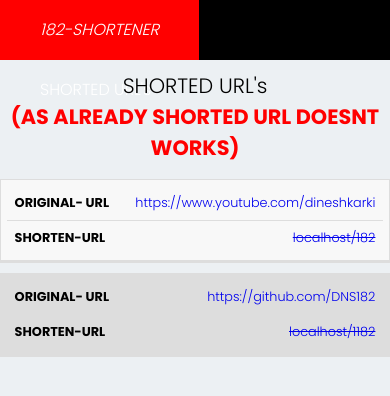
After one commit to DNS182/url_shorten, a Django app: page /shorted_urls/ in a window 390 px wide. The commit adds this page. Shown: the top 396 px of the page. Run offline with Django 4.2, Linux system fonts and the light colour scheme; data comes from the database, SQL or seed files in the repository; both versions use the stored data as it was after the commit.

Commit message:
Responsive and Database Cleared With Extra Css

```diff
--- a/shorted/urls.py
+++ b/shorted/urls.py
@@ -2,6 +2,7 @@ from django.urls import path
 from . import views
 
 urlpatterns = [
-    path('', views.index , name='index'),
+    path('', views.index , name='home'),
+    path('shorted_urls/', views.shorted , name='shorted_urls'),
     path('<slug:key>/' , views.redirector , name='redirect')
 ]
--- a/shorted/views.py
+++ b/shorted/views.py
@@ -8,6 +8,7 @@ from .forms import ShortnerForm
 from django.contrib.sites.shortcuts import get_current_site
 
 # Create your views here.
+
 def index(request):
     BASE_URL = get_current_site(request) #THIS IS OUR CURRENT SITE
     if request.method == 'POST':
@@ -16,13 +17,16 @@ def index(request):
             form.save()
             key = form.cleaned_data.get('key') #getting value from html field and assigning it to key.
             messages.success(request, f"URL has been successfully shortened to {BASE_URL}/{key}")
-            return redirect('index')
+            return redirect('home')
 
     else:
         form = ShortnerForm()
 
     return render(request , 'index.html' ,{'form' : form})
 
+def shorted(request):
+    shorts = Shortner.objects.all() #pulling out data from database
+    return render(request , 'shorted.html' ,{'shorts':shorts})
 
 #this is the key view to redirect shortened url to original url.
 def redirector(request , key):
--- /dev/null
+++ b/static/shorted.css
@@ -0,0 +1,106 @@
+@import url('https://fonts.googleapis.com/css2?family=Poppins:wght@300;400;500;600;700;800;900&display=swap');
+
+* {
+    margin: 0;
+    padding: 0;
+    box-sizing: border-box;
+    font-family: 'Poppins', sans-serif
+}
+
+body {
+    background: #ecf0f3
+}
+
+table {
+  border: 1px solid #ccc;
+  border-collapse: collapse;
+  margin: 0;
+  padding: 0;
+  width: 100%;
+  table-layout: fixed;
+}
+
+table caption {
+  color:black;
+  font-size: 1.7em;
+  margin: .5em 0 .75em;
+}
+
+table tr {
+  background-color: #f8f8f8;
+  border: 1px solid #ddd;
+  padding: .35em;
+}
+
+table th,
+table td {
+  padding: .625em;
+  text-align: center;
+}
+
+table th {
+  font-size: .85em;
+  letter-spacing: .1em;
+  text-transform: uppercase;
+}
+
+tr:nth-child(even) {
+  background-color: #dddddd;
+}
+
+tr a{
+    text-decoration:none;
+}
+
+@media(max-width: 580px) {
+    .wrapper {
+        margin: 10px 20px;
+        padding: 40px 15px 25px 15px
+    }
+
+    @media screen and (max-width: 600px) {
+      table {
+        border: 0;
+      }
+
+      table caption {
+        font-size: 1.3em;
+      }
+
+      table thead {
+        border: none;
+        clip: rect(0 0 0 0);
+        height: 1px;
+        margin: -1px;
+        overflow: hidden;
+        padding: 0;
+        position: absolute;
+        width: 1px;
+      }
+
+      table tr {
+        border-bottom: 3px solid #ddd;
+        display: block;
+        margin-bottom: .625em;
+      }
+
+      table td {
+        border-bottom: 1px solid #ddd;
+        display: block;
+        font-size: .8em;
+        text-align: right;
+      }
+
+      table td::before {
+        content: attr(data-label);
+        float: left;
+        font-weight: bold;
+        text-transform: uppercase;
+      }
+
+      table td:last-child {
+        border-bottom: 0;
+      }
+    }
+
+}
--- /dev/null
+++ b/static/style.css
@@ -0,0 +1,36 @@
+html, body, div, p, ul, li {
+    margin: 0;
+    padding: 0;
+    border: 0;
+    font-size: 100%;
+    font: inherit;
+    vertical-align: baseline;
+    font-family: 'Roboto', sans-serif;
+    font-weight: 100;
+  }
+
+  .nav {
+    background: #000;
+    height: 60px;
+  }
+
+
+  .nav li {
+    display: inline-block;
+    list-style: none;
+    height: 60px;
+    line-height: 60px;
+    padding: 0 40px;
+  }
+
+
+  .nav li:hover {
+    background: red;
+    color:black;
+    transition: background 1.3s;
+  }
+
+  .nav-link {
+    color: #fff;
+    text-decoration: none;
+  }
--- /dev/null
+++ b/templates/base.html
@@ -0,0 +1,22 @@
+<!DOCTYPE html>
+{% load static %}
+<html lang="en">
+<head>
+    <meta charset="UTF-8">
+    <meta http-equiv="X-UA-Compatible" content="IE=edge">
+    <meta name="viewport" content="width=device-width, initial-scale=1.0">
+    <link rel="stylesheet" href="{% static 'style.css' %}">
+    <link rel="shortcut icon" href="{% static 'favicon.ico' %}" type="image/x-icon">
+     {% block extrahead %} {% endblock %}  <!--ADD EXTRA CSS OR TO LINK ANY CSS JS -->
+    <title>{% block title %}182 - SHORTENS{% endblock title %}</title>
+</head>
+<body>
+    <div class="nav">
+        <ul>
+          <li><a href="{% url 'home' %}" class="nav-link"><em>182-SHORTENER</em></a></li>
+          <li><a href="{% url 'shorted_urls' %}" class="nav-link">SHORTED URL's</a></li>
+        </ul>
+      </div>
+      {% block content %}{% endblock content %}
+</body>
+</html>
--- /dev/null
+++ b/templates/shorted.html
@@ -0,0 +1,34 @@
+{% extends 'base.html' %}
+{% load static %}
+
+
+{% block extrahead %}
+<link rel="stylesheet" href="{% static 'shorted.css' %}">
+{% endblock %}
+
+{% block title %}SHORTED-URL's{% endblock title %}
+
+{% block content %}
+
+        <table>
+            <caption>SHORTED URL's<h4 style ='color:red'>(AS ALREADY SHORTED URL DOESNT WORKS)</h4></caption>
+            <thead>
+              <tr>
+                <th scope="col" style ='color:black'>ORIGINAL- URL</th>
+                <th scope="col" style ='color:black'>SHORTEN-URL</th>
+              </tr>
+            </thead>
+            <tbody>
+                {% for short in shorts%}
+              <tr>
+                <td data-label="ORIGINAL- URL"><a class="mr-2" target="_blank" href="{{short.origna_url}}">{{short.origna_url}}</a></td>
+                <td data-label="SHORTEN-URL"><a class="mr-2" target="_blank" href="{{request.get_host }}/{{ short.key }}"><strike>{{request.get_host }}/{{ short.key }}</strike></a></td>
+              </tr>
+              {% endfor %}
+            </tbody>
+          </table>
+
+
+
+
+{% endblock content %}
```
Also changed, not shown: static/index.css (added, +70 -0 lines), templates/index.html (+30 -22 lines), db.sqlite3, static/favicon.ico (added), 1 other file.
